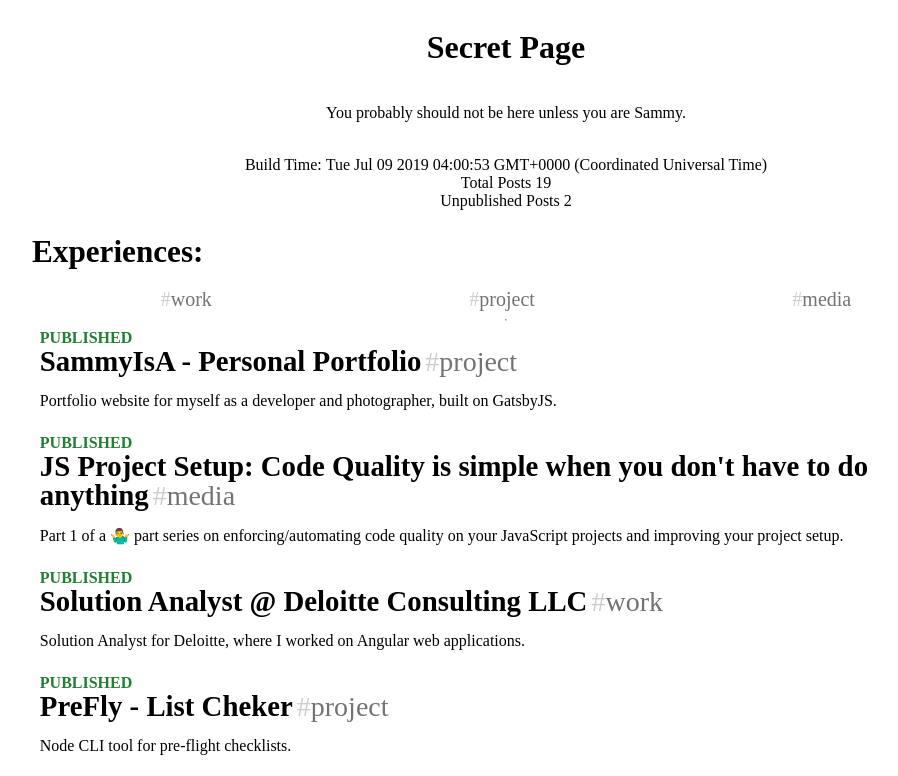
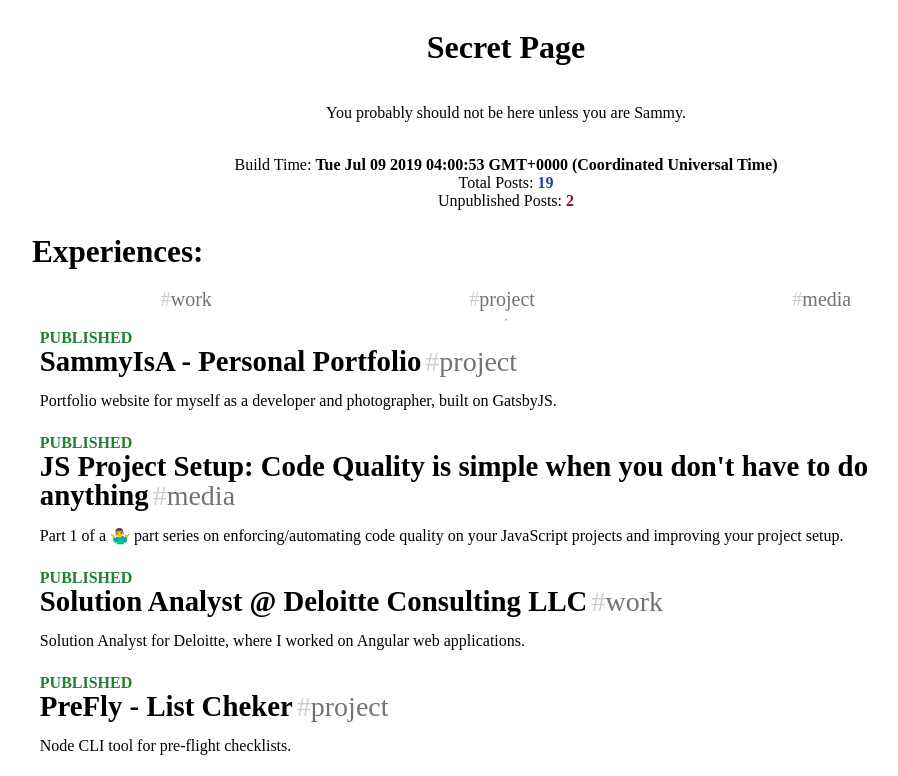
Before and after one commit to SammyIsra/SammyPortfoliov2, a Gatsby site: page /secret in a window 1280 px wide. Shown: the top 776 px of the page, without its empty margins (134-1032 px from the left). Built offline with nearby package versions, Linux system fonts and the light colour scheme; Gatsby itself is replaced by a stand-in of ours.

Commit message:
CHanged styles a bit

```diff
--- a/src/components/Experiences.js
+++ b/src/components/Experiences.js
@@ -1,6 +1,8 @@
 import React from "react";
 import styled from "styled-components";
 import { graphql, StaticQuery, Link } from "gatsby";
+
+import { Green, Red, Bold } from "./Styles";
 
 export class Experiences extends React.Component {
   //All filters are active to start with because
@@ -19,7 +21,6 @@ export class Experiences extends React.Component {
   render() {
     //Get the posts from the query
     const { filterPrivate, verbose } = this.props;
-    console.log({ filterPrivate, verbose });
 
     const experiencesQuery = graphql`
       query PostsData {
@@ -54,11 +55,6 @@ export class Experiences extends React.Component {
               setFilters={this.setFilters}
             />
             <hr />
-            {console.log(
-              data.allMarkdownRemark.edges
-                .map(edge => edge.node)
-                .filter(post => !filterPrivate || post.frontmatter.published)
-            )}
             {data.allMarkdownRemark.edges
               .map(edge => edge.node)
               .filter(post => !filterPrivate || post.frontmatter.published)
@@ -101,7 +97,15 @@ function DeveloperPost({
     >
       <PostContainer>
         {verbose &&
-          (published ? <Green>PUBLISHED</Green> : <Red>UNPUBLISHED</Red>)}
+          (published ? (
+            <Green>
+              <Bold>PUBLISHED</Bold>
+            </Green>
+          ) : (
+            <Red>
+              <Bold>UNPUBLISHED</Bold>
+            </Red>
+          ))}
         <PostTitle>{title}</PostTitle>&nbsp;
         <PostType>{type}</PostType>
         <PostDescription>{description}</PostDescription>
@@ -211,13 +215,3 @@ const FilterWrapper = styled.div`
   justify-content: space-around;
   align-items: center;
 `;
-
-const Green = styled.div`
-  color: rgb(34, 128, 50);
-  font-weight: bold;
-`;
-
-const Red = styled.div`
-  color: rgb(133, 16, 41);
-  font-weight: bold;
-`;
--- a/src/components/Styles.js
+++ b/src/components/Styles.js
@@ -9,3 +9,19 @@ export const YellowFont = styled.span`
 export const WhiteFont = styled.span`
   color: white;
 `;
+
+export const Green = styled.div`
+  color: rgb(34, 128, 50);
+`;
+
+export const Red = styled.div`
+  color: rgb(133, 16, 41);
+`;
+
+export const Blue = styled.div`
+  color: rgb(38, 68, 145);
+`;
+
+export const Bold = styled.span`
+  font-weight: bold;
+`;
--- a/src/pages/secret.js
+++ b/src/pages/secret.js
@@ -3,6 +3,7 @@ import { graphql } from "gatsby";
 import styled from "styled-components";
 
 import { Experiences } from "../components/Experiences";
+import { Red, Blue, Bold } from "../components/Styles";
 
 export default function SecretPage({ data }) {
   return (
@@ -12,21 +13,27 @@ export default function SecretPage({ data }) {
       <br />
       <SimpleField>
         <div>Build Time:&nbsp;</div>
-        <div>{new Date(data.site.buildTime).toString()}</div>
+        <div>
+          <Bold>{new Date(data.site.buildTime).toString()}</Bold>
+        </div>
       </SimpleField>
       <SimpleField>
-        <div>Total Posts&nbsp;</div>
-        <div>{data.allMarkdownRemark.edges.length}</div>
+        <div>Total Posts:&nbsp;</div>
+        <Blue>
+          <Bold>{data.allMarkdownRemark.edges.length}</Bold>
+        </Blue>
       </SimpleField>
       <SimpleField>
-        <div>Unpublished Posts&nbsp;</div>
-        <div>
-          {
-            data.allMarkdownRemark.edges.filter(
-              edge => !edge.node.frontmatter.published
-            ).length
-          }
-        </div>
+        <div>Unpublished Posts:&nbsp;</div>
+        <Red>
+          <Bold>
+            {
+              data.allMarkdownRemark.edges.filter(
+                edge => !edge.node.frontmatter.published
+              ).length
+            }
+          </Bold>
+        </Red>
       </SimpleField>
       <Experiences filterPrivate={false} verbose={true} />
     </SecretLayout>
```
